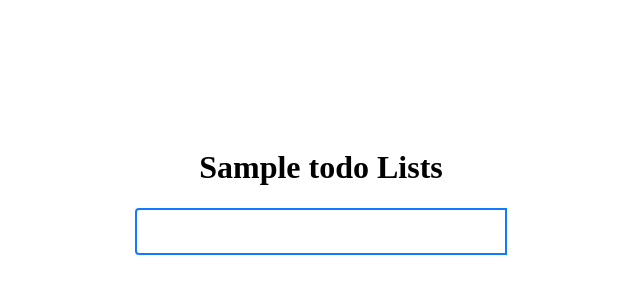
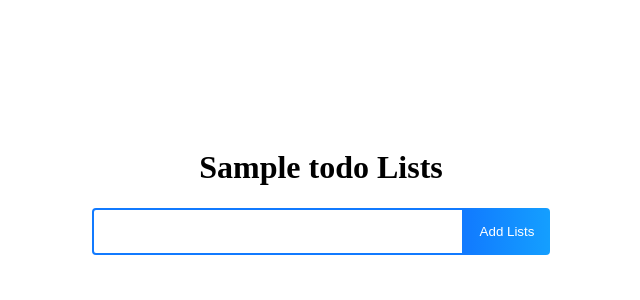
Before and after one commit to BelenMaru/sampleList, a React (Create React App) app: page / in a window 1280 px wide. Shown: the top 300 px of the page, without its empty margins (319-959 px from the left). Built offline with nearby package versions, Linux system fonts and the light colour scheme.

Commit message:
adding and styling buttons

```diff
--- a/src/App.css
+++ b/src/App.css
@@ -20,3 +20,17 @@
   outline: none;
   width: 320px;
 }
+.sample-btn {
+  padding: 16px;
+  border: none;
+  border-radius: 0 4px 4px 0;
+  cursor: pointer;
+  outline: none;
+  background: linear-gradient(
+    90deg,
+    rgba(17, 122, 255, 1) 0%,
+    rgba(20, 159, 255, 1) 100%
+  );
+  color: white;
+  text-transform: capitalize;
+}
--- a/src/components/SampleForm.js
+++ b/src/components/SampleForm.js
@@ -4,6 +4,7 @@ function SampleForm() {
   return (
    <form className= "todo-form">
      <input className="todo-input"/>
+     <button className= "sample-btn">Add Lists</button>
    </form>
   )
 }
```
